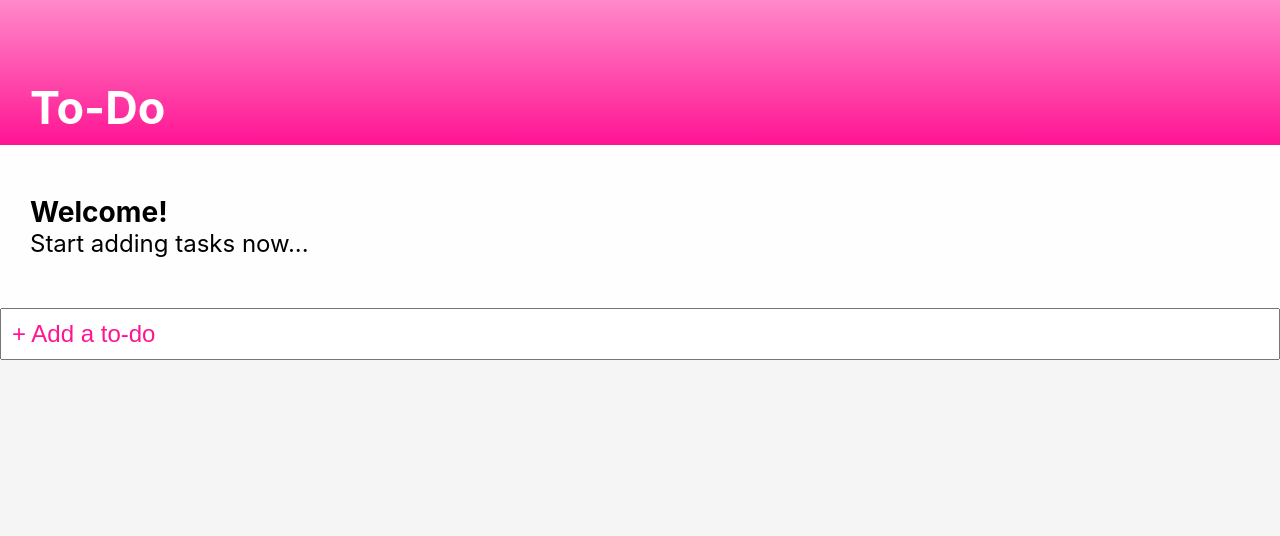
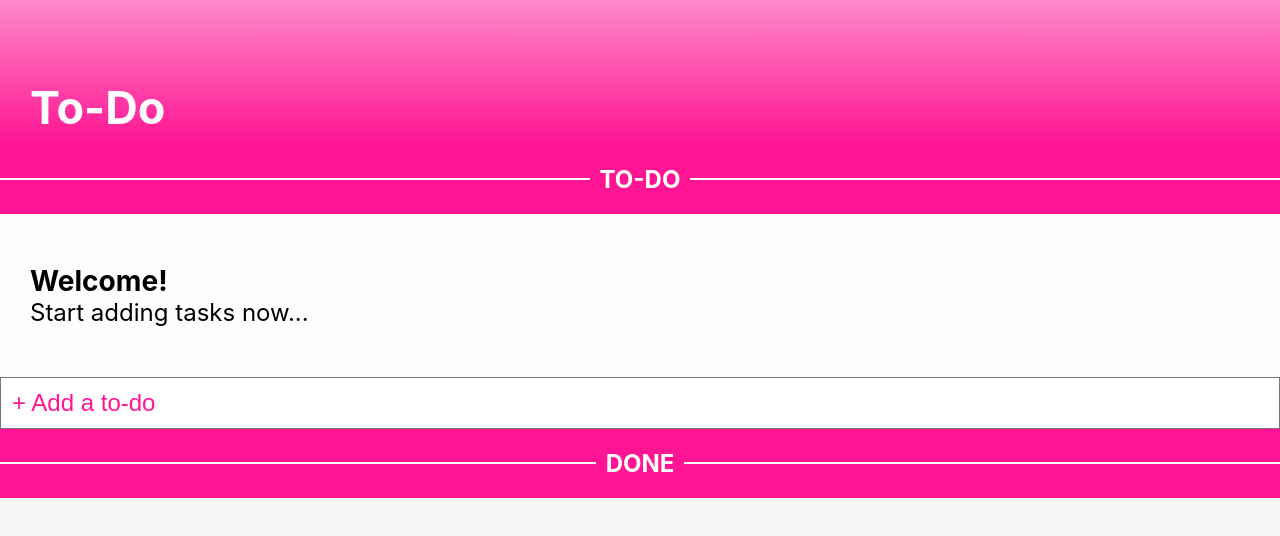
Before and after one commit to fraukedtz/react-todo-app, a React (Create React App) app: page / in a window 1280 px wide. Shown: the top 536 px of the page. Built offline with nearby package versions, Linux system fonts and the light colour scheme; the HTML template or start-up script is replaced by a standard one.

Commit message:
add styled components

```diff
--- /dev/null
+++ b/craco.config.js
@@ -0,0 +1,5 @@
+module.exports = {
+  babel: {
+    plugins: ['babel-plugin-styled-components']
+  }
+}
--- a/src/App.css
+++ b/src/App.css
@@ -3,12 +3,12 @@
   background-color: deeppink;
 }
 
-ul {
+.App ul {
   text-align: center;
   margin: 0;
   padding: 0;
 }
 
-footer {
+.inputDiv {
   display: grid;
 }
--- a/src/App.js
+++ b/src/App.js
@@ -1,10 +1,12 @@
 import React, { Component } from 'react'
+import uid from 'uid'
 import './App.css'
 import Heading from './Heading.js'
 import Counter from './Counter.js'
 import Welcome from './Welcome.js'
 import Input from './Input.js'
 import Todo from './Todo.js'
+import Separator from './Separator'
 
 class App extends Component {
   state = {
@@ -20,33 +22,44 @@ class App extends Component {
           {this.state.todos.length > 0 ? (
             <Counter number={this.getDoneNumber()} />
           ) : null}
+          <Separator text={'to-do'} />
           {this.state.todos.length > 0 ? (
-            <ul>{this.renderTodos()}</ul>
+            <ul>{this.renderOpenTodos()}</ul>
           ) : (
             <Welcome />
           )}
+          <div className="inputDiv">
+            <Input onEnter={this.handleKeyPress} />
+          </div>
+          <Separator text={'done'} />
+          <ul>{this.renderDoneTodos()}</ul>
         </section>
-        <footer>
-          <Input onEnter={this.handleKeyPress} />
-        </footer>
+        <footer />
       </React.Fragment>
     )
   }
 
-  renderTodos() {
-    return this.state.todos.map((item, index) => (
-      <Todo
-        key={Math.random()}
-        text={item.text}
-        isDone={item.isDone}
-        onClick={() => this.toggleDone(index)}
-        onDelete={() => this.deleteTodo(index)}
-      />
-    ))
+  renderOpenTodos() {
+    return this.state.todos.filter(t => !t.isDone).map(this.renderSingleTodo)
   }
 
-  deleteTodo = index => {
+  renderDoneTodos() {
+    return this.state.todos.filter(t => t.isDone).map(this.renderSingleTodo)
+  }
+
+  renderSingleTodo = item => (
+    <Todo
+      key={item.id}
+      text={item.text}
+      isDone={item.isDone}
+      onClick={() => this.toggleDone(item.id)}
+      onDelete={() => this.deleteTodo(item.id)}
+    />
+  )
+
+  deleteTodo = id => {
     const { todos } = this.state
+    const index = todos.findIndex(t => t.id === id)
 
     const updatedTodos = [...todos.slice(0, index), ...todos.slice(index + 1)]
 
@@ -55,8 +68,9 @@ class App extends Component {
     })
   }
 
-  toggleDone = index => {
+  toggleDone = id => {
     const { todos } = this.state
+    const index = todos.findIndex(t => t.id === id)
     const todo = todos[index]
     const updatedTodos = [
       ...todos.slice(0, index),
@@ -73,7 +87,10 @@ class App extends Component {
     const { todos } = this.state
     const input = event.target
     if (event.key === 'Enter') {
-      const updatedTodos = [{ text: input.value, isDone: false }, ...todos]
+      const updatedTodos = [
+        { text: input.value, isDone: false, id: uid() },
+        ...todos
+      ]
 
       this.setState({
         todos: updatedTodos
--- a/src/Heading.css
+++ b/src/Heading.css
@@ -5,6 +5,6 @@
   padding: 80px 0 10px 30px;
 }
 
-h1 {
+.Heading h1 {
   margin: 0;
 }
--- a/src/Input.css
+++ b/src/Input.css
@@ -1,4 +1,4 @@
-input {
+.input-todo {
   padding: 10px 10px;
   font-size: 24px;
   /* border: none; */
@@ -7,8 +7,3 @@ input {
 ::placeholder {
   color: deeppink;
 }
-
-/* input:focus {
-  outline: none;
-  box-shadow: 0 0 4px 4px deeppink;
-} */
--- a/src/Input.js
+++ b/src/Input.js
@@ -5,7 +5,12 @@ export class Input extends Component {
   render() {
     const { onEnter } = this.props
     return (
-      <input type="text" placeholder="+ Add a to-do" onKeyPress={onEnter} />
+      <input
+        className="input-todo"
+        type="text"
+        placeholder="+ Add a to-do"
+        onKeyPress={onEnter}
+      />
     )
   }
 }
--- /dev/null
+++ b/src/Separator.css
@@ -0,0 +1,16 @@
+.Separator {
+  display: flex;
+  align-items: center;
+  color: #fefefe;
+  text-transform: uppercase;
+}
+
+.Separator .hr {
+  width: 100%;
+  border-bottom: 2px solid #fefefe;
+}
+
+.Separator h2 {
+  white-space: nowrap;
+  padding: 0 10px;
+}
--- /dev/null
+++ b/src/Separator.js
@@ -0,0 +1,17 @@
+import React, { Component } from 'react'
+import './Separator.css'
+
+export class Separator extends Component {
+  render() {
+    const { text } = this.props
+    return (
+      <section className="Separator">
+        <div className="hr" />
+        <h2>{text}</h2>
+        <div className="hr" />
+      </section>
+    )
+  }
+}
+
+export default Separator
--- a/src/Todo.css
+++ b/src/Todo.css
@@ -12,6 +12,6 @@
   background-color: #fefefe;
 }
 
-button {
+.listItem button {
   font-size: 24px;
 }
--- a/src/Welcome.css
+++ b/src/Welcome.css
@@ -4,7 +4,7 @@
   font-size: 24px;
 }
 
-h3,
+.Welcome h3,
 p {
   margin: 0;
 }
```
Also changed, not shown: package.json (+11 -5 lines), 1 other file (tests, documents, lock files or other folders).
